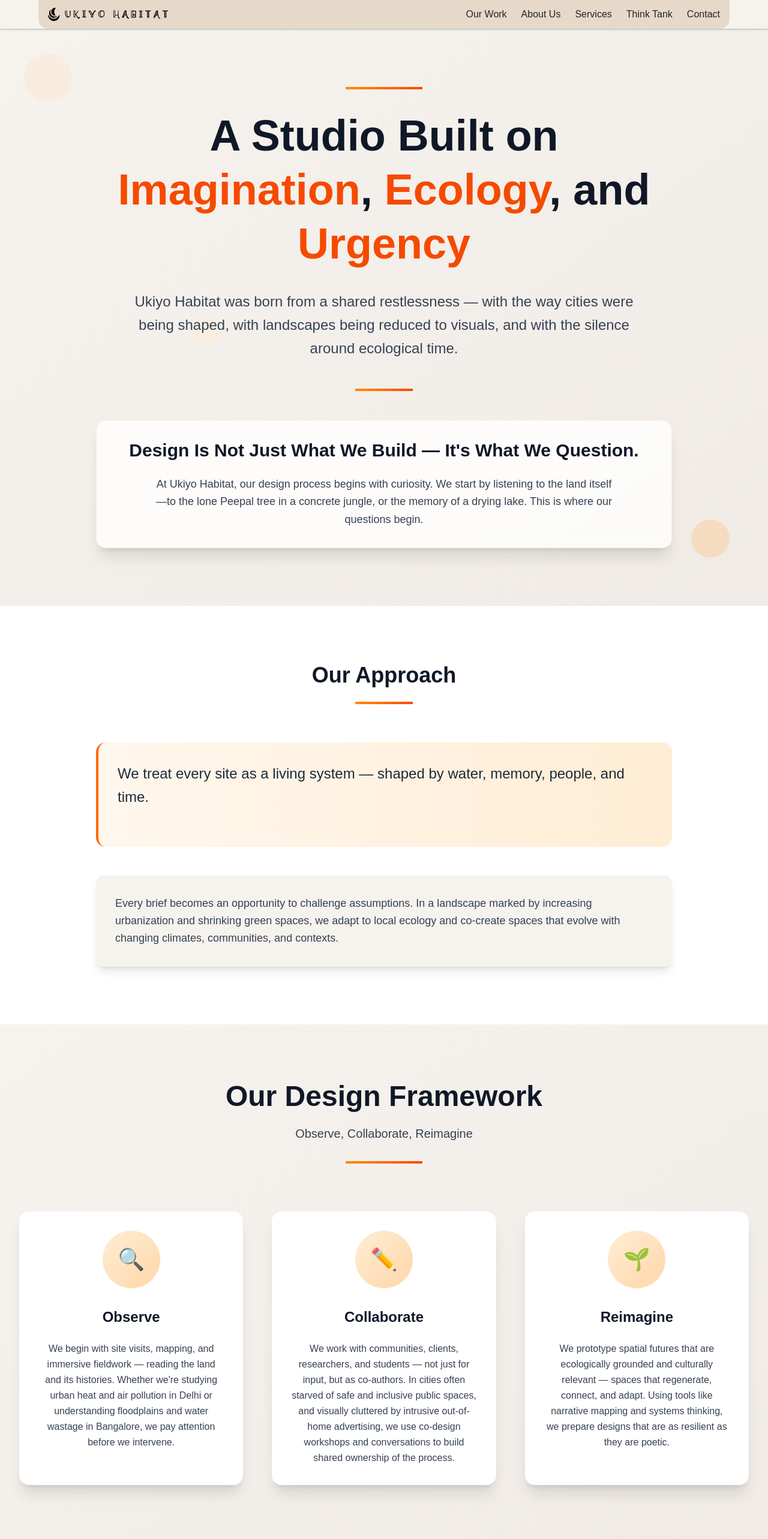
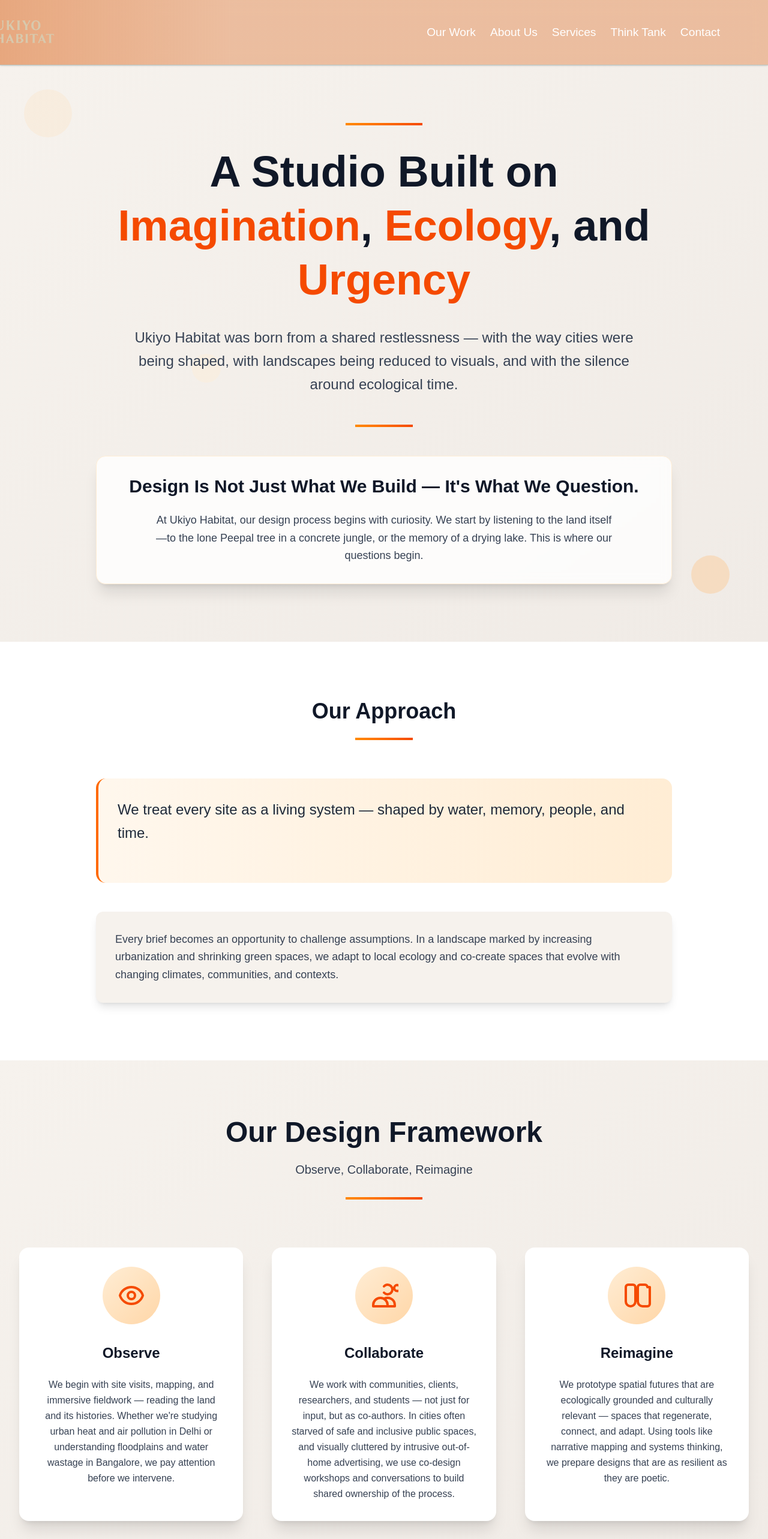
Before and after one commit to pratik1sharma-dev/ukiyo-main-site, a Next.js app: page /about in a window 1280 px wide. Shown: the top 2566 px of the page at 60% size. Built offline with nearby package versions, Linux system fonts and the light colour scheme.

Commit message:
added owrk

```diff
--- a/src/app/Header.tsx
+++ b/src/app/Header.tsx
@@ -13,9 +13,9 @@ export default function Header() {
       className={
         floating
           ? "w-full absolute top-0 left-0 z-50 bg-transparent transition-all"
-          : "w-full bg-[#f6f2ed] border-b border-[#b7c9c9] sticky top-0 z-50 shadow-sm"
+          : "w-full border-b border-[#b7c9c9] sticky top-0 z-50 shadow-sm"
       }
-      style={floating ? { background: 'transparent', boxShadow: 'none' } : { background: '#f6f2ed', backgroundImage: 'none' }}
+      style={floating ? { background: 'transparent', boxShadow: 'none' } : { background: 'linear-gradient(90deg, rgba(231,167,126,1) 0%, rgba(231,167,126,0.7) 30%, rgba(231,167,126,0.7) 100%)', backdropFilter: 'blur(12px)', WebkitBackdropFilter: 'blur(12px)' }}
     >
       <nav
         className={
@@ -23,14 +23,14 @@ export default function Header() {
             ? "max-w-6xl mx-auto flex items-center justify-between px-4 py-3 bg-transparent"
             : "max-w-6xl mx-auto flex items-center justify-between px-4 py-3"
         }
-        style={floating ? { background: 'rgba(0,0,0,0.0)' } : { background: 'rgba(231,216,201,0.95)', borderRadius: '0 0 1rem 1rem' }}
+        style={floating ? { background: 'rgba(0,0,0,0.0)' } : { background: 'transparent' }}
       >
-        <Link href="/" className="flex items-center">
-          <Image src="/logo-bw-1.png" alt="Ukiyo Habitat Logo" width={200} height={100} priority className="mr-2" />
+        <Link href="/" className="flex items-center -ml-34">
+          <Image src="/logo.png" alt="Ukiyo Habitat Logo" width={150} height={75} priority className="mr-2" />
           <span className="sr-only">Ukiyo Habitat</span>
         </Link>
         {/* Desktop Nav */}
-        <ul className={(floating ? "flex gap-6 text-base font-medium text-white" : "flex gap-6 text-base font-medium text-[#232323]") + " hidden sm:flex"}>
+        <ul className={(floating ? "flex gap-6 font-medium text-white font-inter" : "flex gap-6 font-medium text-white font-inter") + " hidden sm:flex"} style={{ fontSize: '1.2rem' }}>
           <li><Link href="/projects" className="hover:underline">Our Work</Link></li>
           <li><Link href="/about" className="hover:underline">About Us</Link></li>
           <li><Link href="/services" className="hover:underline">Services</Link></li>
@@ -39,7 +39,7 @@ export default function Header() {
         </ul>
         {/* Hamburger Icon for Mobile */}
         <button
-          className={`sm:hidden flex flex-col justify-center items-center w-10 h-10 rounded focus:outline-none focus:ring-2 focus:ring-[#e7a77e] ${floating ? 'text-white' : 'text-[#232323]'}`}
+          className={`sm:hidden flex flex-col justify-center items-center w-10 h-10 rounded focus:outline-none focus:ring-2 focus:ring-[#e7a77e] ${floating ? 'text-white' : 'text-white'}`}
           aria-label={menuOpen ? "Close menu" : "Open menu"}
           onClick={() => setMenuOpen((open) => !open)}
         >
@@ -51,7 +51,7 @@ export default function Header() {
       {/* Mobile Menu Overlay */}
       {menuOpen && (
         <div className="fixed inset-0 bg-black/70 z-50 flex flex-col items-center justify-center sm:hidden transition-all">
-          <ul className="flex flex-col gap-8 text-2xl font-semibold text-white">
+          <ul className="flex flex-col gap-8 font-semibold text-white font-inter" style={{ fontSize: '1.2rem' }}>
             <li><Link href="/projects" onClick={() => setMenuOpen(false)}>Our work</Link></li>
             <li><Link href="/projects" onClick={() => setMenuOpen(false)}>Think Tank</Link></li>
             <li><Link href="/about" onClick={() => setMenuOpen(false)}>About Us</Link></li>
--- a/src/app/about/page.tsx
+++ b/src/app/about/page.tsx
@@ -68,11 +68,11 @@ export default function About() {
                 </p>
               </div>
 
-                             <div className="bg-[#f6f2ed] rounded-xl p-8 shadow-lg">
-                 <p className="text-lg text-gray-700 leading-relaxed">
-                   Every brief becomes an opportunity to challenge assumptions. In a landscape marked by increasing urbanization and shrinking green spaces, we adapt to local ecology and co-create spaces that evolve with changing climates, communities, and contexts.
-                 </p>
-               </div>
+              <div className="bg-[#f6f2ed] rounded-xl p-8 shadow-lg">
+                <p className="text-lg text-gray-700 leading-relaxed">
+                  Every brief becomes an opportunity to challenge assumptions. In a landscape marked by increasing urbanization and shrinking green spaces, we adapt to local ecology and co-create spaces that evolve with changing climates, communities, and contexts.
+                </p>
+              </div>
             </div>
           </div>
         </section>
@@ -94,7 +94,10 @@ export default function About() {
               {/* Observe */}
               <div className="bg-white rounded-2xl p-8 shadow-xl hover:shadow-2xl transition-all duration-300 transform hover:-translate-y-2">
                 <div className="w-24 h-24 bg-gradient-to-br from-orange-100 to-orange-200 rounded-full flex items-center justify-center mx-auto mb-8">
-                  <span className="text-4xl">🔍</span>
+                  <svg className="w-12 h-12 text-orange-600" fill="none" stroke="currentColor" viewBox="0 0 24 24">
+                    <path strokeLinecap="round" strokeLinejoin="round" strokeWidth={2} d="M15 12a3 3 0 11-6 0 3 3 0 016 0z" />
+                    <path strokeLinecap="round" strokeLinejoin="round" strokeWidth={2} d="M2.458 12C3.732 7.943 7.523 5 12 5c4.478 0 8.268 2.943 9.542 7-1.274 4.057-5.064 7-9.542 7-4.477 0-8.268-2.943-9.542-7z" />
+                  </svg>
                 </div>
                 <h3 className="text-2xl font-bold text-gray-900 mb-6 text-center">Observe</h3>
                 <p className="text-gray-700 leading-relaxed text-center">
@@ -105,7 +108,9 @@ export default function About() {
               {/* Collaborate */}
               <div className="bg-white rounded-2xl p-8 shadow-xl hover:shadow-2xl transition-all duration-300 transform hover:-translate-y-2">
                 <div className="w-24 h-24 bg-gradient-to-br from-orange-100 to-orange-200 rounded-full flex items-center justify-center mx-auto mb-8">
-                  <span className="text-4xl">✏️</span>
+                  <svg className="w-12 h-12 text-orange-600" fill="none" stroke="currentColor" viewBox="0 0 24 24">
+                    <path strokeLinecap="round" strokeLinejoin="round" strokeWidth={2} d="M12 4.354a4 4 0 110 5.292M15 21H3v-1a6 6 0 0112 0v1zm0 0h6v-1a6 6 0 00-9-5.197m13.5-9a2.5 2.5 0 11-5 0 2.5 2.5 0 015 0z" />
+                  </svg>
                 </div>
                 <h3 className="text-2xl font-bold text-gray-900 mb-6 text-center">Collaborate</h3>
                 <p className="text-gray-700 leading-relaxed text-center">
@@ -116,7 +121,9 @@ export default function About() {
               {/* Reimagine */}
               <div className="bg-white rounded-2xl p-8 shadow-xl hover:shadow-2xl transition-all duration-300 transform hover:-translate-y-2">
                 <div className="w-24 h-24 bg-gradient-to-br from-orange-100 to-orange-200 rounded-full flex items-center justify-center mx-auto mb-8">
-                  <span className="text-4xl">🌱</span>
+                  <svg className="w-12 h-12 text-orange-600" fill="none" stroke="currentColor" viewBox="0 0 24 24">
+                    <path strokeLinecap="round" strokeLinejoin="round" strokeWidth={2} d="M7 21a4 4 0 01-4-4V5a2 2 0 012-2h4a2 2 0 012 2v12a4 4 0 01-4 4zM21 5a2 2 0 00-2-2h-4a2 2 0 00-2 2v12a4 4 0 004 4h4a2 2 0 002-2V5z" />
+                  </svg>
                 </div>
                 <h3 className="text-2xl font-bold text-gray-900 mb-6 text-center">Reimagine</h3>
                 <p className="text-gray-700 leading-relaxed text-center">
@@ -267,8 +274,6 @@ export default function About() {
           </div>
         </section>
 
-
-
         {/* 7. Final CTA Section */}
         <section className="py-24 bg-gradient-to-br from-[#f6f2ed] to-[#f0ebe6]">
           <div className="max-w-5xl mx-auto px-4 sm:px-6 lg:px-8 text-center">
--- a/src/app/page.tsx
+++ b/src/app/page.tsx
@@ -327,19 +327,19 @@ export default function Home() {
           {/* Client Logos */}
           <div className="flex flex-wrap justify-center gap-8 items-center">
             {/* Kahwa */}
-            <div className="bg-[#b7c9c9] rounded-xl px-8 py-4 flex flex-col items-center shadow min-w-[140px]">
+            <div className="bg-white rounded-xl px-8 py-4 flex flex-col items-center shadow min-w-[140px]">
               <img src="/kahwa-logo.png" alt="Kahwa Logo" className="h-12 mb-2 object-contain" />
             </div>
             {/* Cover and Pax */}
-            <div className="bg-[#b7c9c9] rounded-xl px-8 py-4 flex flex-col items-center shadow min-w-[140px]">
+            <div className="bg-white rounded-xl px-8 py-4 flex flex-col items-center shadow min-w-[140px]">
               <img src="/cover-and-pax-logo.png" alt="Cover and Pax Logo" className="h-12 mb-2 object-contain" />
             </div>
             {/* Haldiram */}
-            <div className="bg-[#b7c9c9] rounded-xl px-8 py-4 flex flex-col items-center shadow min-w-[140px]">
+            <div className="bg-white rounded-xl px-8 py-4 flex flex-col items-center shadow min-w-[140px]">
               <img src="/haldiram-logo.png" alt="Haldiram Logo" className="h-12 mb-2 object-contain" />
             </div>
             {/* Indian Navy */}
-            <div className="bg-[#b7c9c9] rounded-xl px-8 py-4 flex flex-col items-center shadow min-w-[140px]">
+            <div className="bg-white rounded-xl px-8 py-4 flex flex-col items-center shadow min-w-[140px]">
               <img src="/indian-navy-logo.png" alt="Indian Navy Logo" className="h-12 mb-2 object-contain" />
             </div>
           </div>
```
Also changed, not shown: public/logo.png (added).
